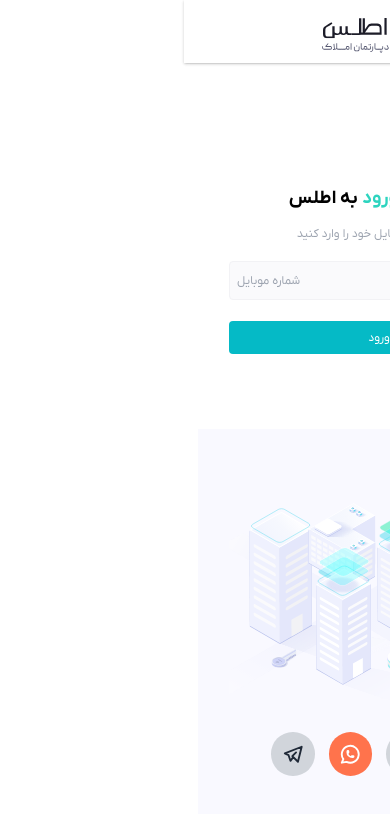
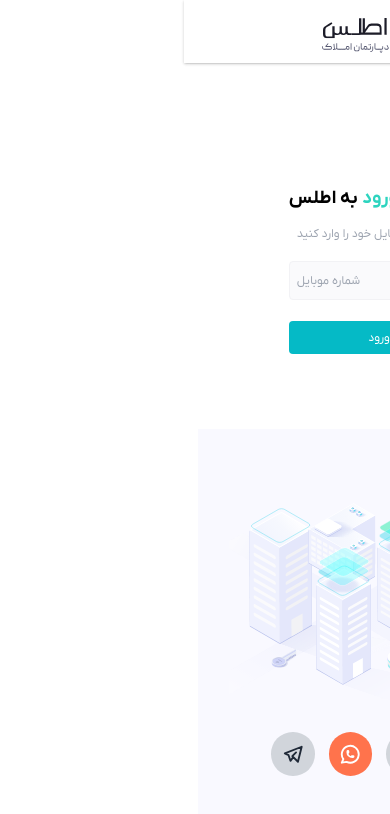
Before and after one commit to amirmahdizare/atlas, a Next.js app: page /login in a window 390 px wide. Shown: the top 814 px of the page. Built offline with nearby package versions, Linux system fonts and the light colour scheme.

Commit message:
Fix Sizing

```diff
--- a/app/components/Input/Input.tsx
+++ b/app/components/Input/Input.tsx
@@ -27,8 +27,9 @@ export const Input = ({ label, error, errorText, customMinWidthClass, required,
              [&:not(:placeholder-shown)]:border
              [&:not(:placeholder-shown)]:text-space-codet
             focus: border
+            ${fullWidth ? 'flex-1' : ''}
             ${error ? 'border-bittersweet bg-white' : ' border-ultra-violet    [&:not(:focus):placeholder-shown]:border-anti-flash-white-lighter bg-seasalt'}
-            ${customMinWidthClass ?? 'min-w-[300px]'} `}
+            ${customMinWidthClass ?? 'lg:min-w-[300px] min-w-[150px]'} `}
                 // placeholder={`${placeholder} `}
                 {...register}
                 {...props} />
--- a/app/components/landingPage/HeroSection/HeroSection.tsx
+++ b/app/components/landingPage/HeroSection/HeroSection.tsx
@@ -8,7 +8,7 @@ import { Suggest } from './components/Suggest/Suggest'
 export const HeroSection = () => {
     return (
         <div className='grid grid-cols-4 gap-4 '>
-            <div className='col-span-4 lg:col-span-2 flex flex-col gap-3 items-center lg:items-start text-center lg:text-right'>
+            <div className='col-span-4 lg:col-span-2 flex flex-col gap-3 items-stretch lg:items-start text-center lg:text-right'>
 
                 <div className='flex flex-col gap-2'>
 
@@ -26,7 +26,7 @@ export const HeroSection = () => {
                 </div>
 
                 <div className='bg-white p-1 flex flex-row gap-1 lg:gap-4 items-center border border-gray-100  whitespace-nowrap'>
-                    <Input  placeholder='مثلا : ویلا یا خانه' />
+                    <Input customMinWidthClass='-' fullWidth  placeholder='مثلا : ویلا یا خانه' />
                     <Button bgColor='secondary' >جستجو کن !</Button>
                 </div>
 
```
